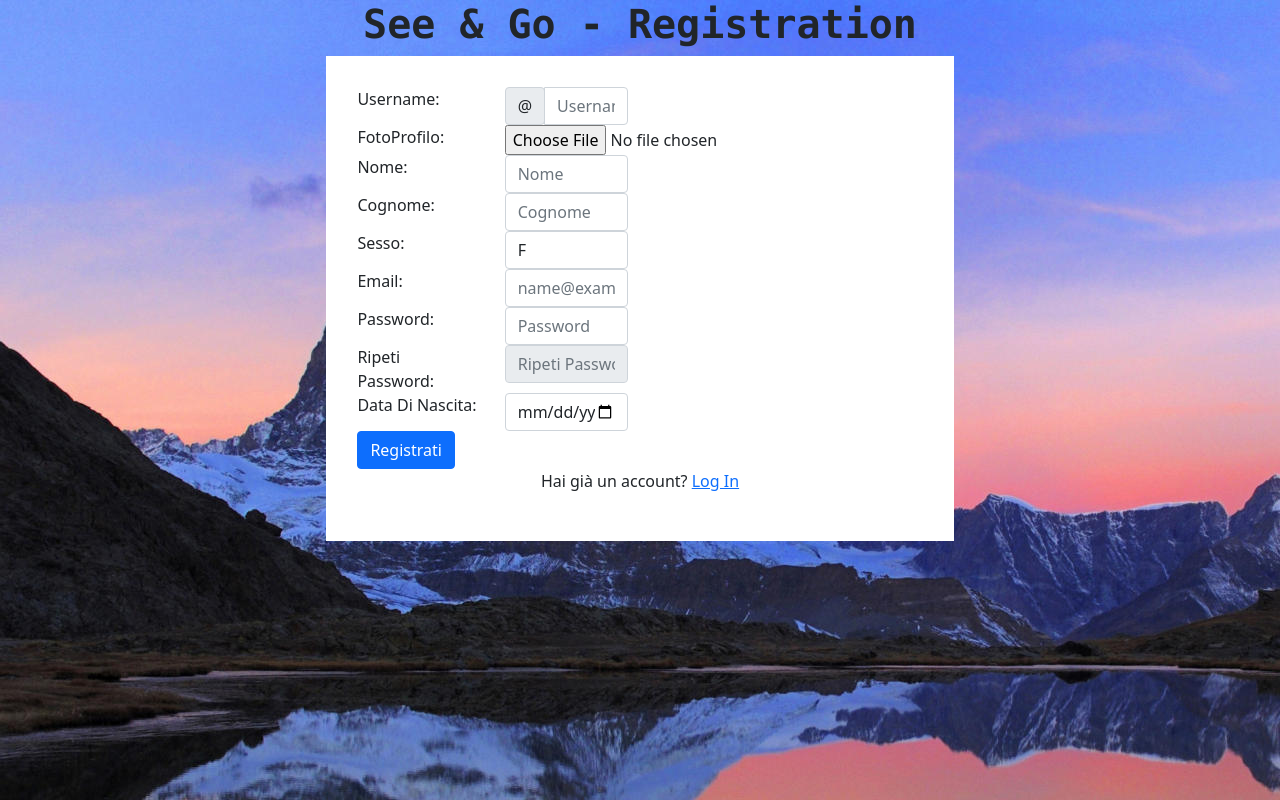
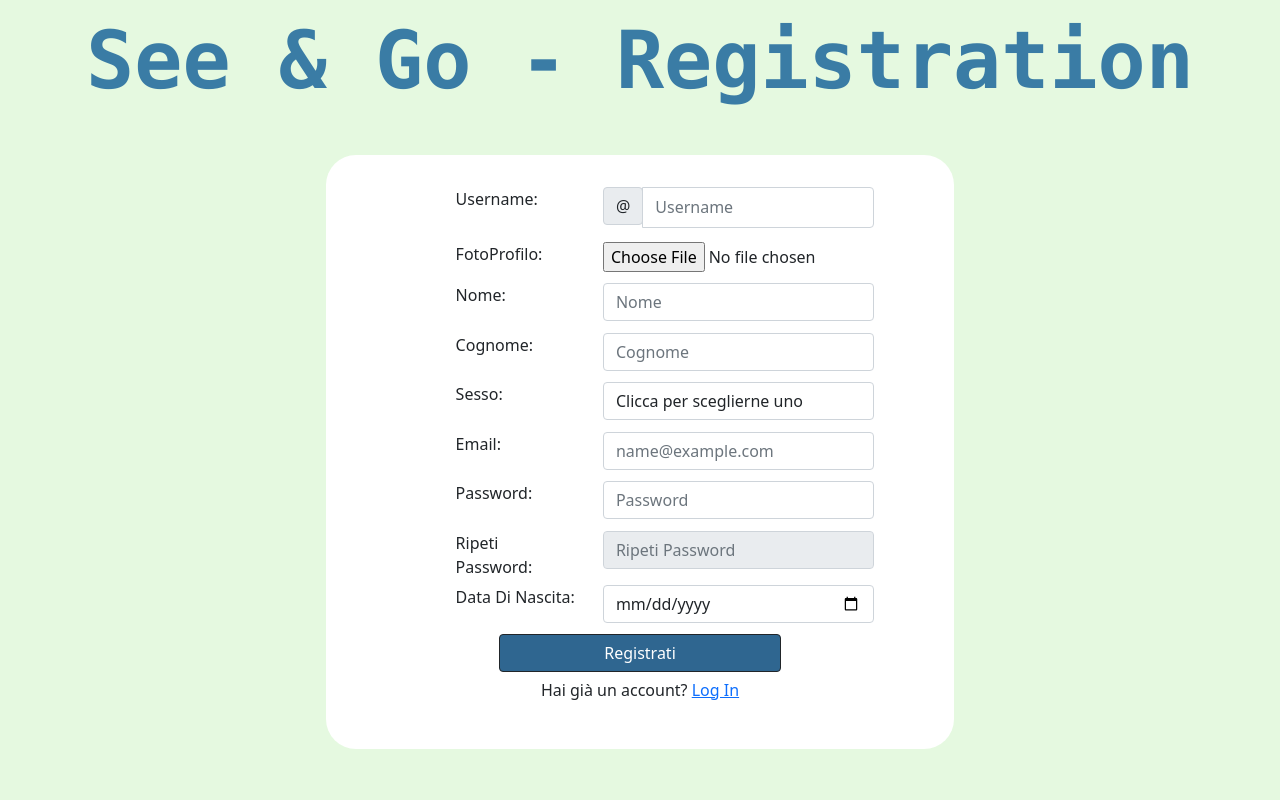
Before and after one commit to Alelover01/AeA, a PHP site: page /sito/registration.html in a window 1280 px wide. Run offline with PHP 8.4, Linux system fonts and the light colour scheme.

Commit message:
Centered form and objects

```diff
--- a/css/registration_style.css
+++ b/css/registration_style.css
@@ -1,8 +1,24 @@
 form {
     background-color: white;
     padding: 5%;
+    border-radius: 30px;
 }
 
 body {
-    background-image: url("../images/prova2.jpg");
+    background-color: #E5F9E0;
 }
+.btn-dark {
+    margin-left: 25%;
+    background-color: #2F6690;
+}
+.btn-dark:hover{
+    background-color: #3A7CA5;
+}
+
+h1 {
+    padding: 1%;
+    color: #3A7CA5;
+}
+div{
+    padding: 0 0 1% 0;
+}
--- a/sito/registration.html
+++ b/sito/registration.html
@@ -18,7 +18,7 @@
             <div class="col-12">
                 <header>
                     <!-- Vedere lo stile da mettere al titolo-->
-                    <h1 class="font-monospace fw-bold text-center"> See & Go - Registration </h1>
+                    <h1 class="display-1 font-monospace fw-bold text-center"> See & Go - Registration </h1>
                 </header>
             </div>
 
@@ -32,8 +32,9 @@
 
                     <!-- Campo per Usename -->
                     <div class="form-group row">
+                        <div class="col-md-2"></div>
                         <label class="col-md-3" for="lbUsername">Username:</label>
-                        <div class="form-group col-md-3">
+                        <div class="form-group col-md-6">
                             <div class="input-group">
                                 <div class="input-group-prepend">
                                     <div class="input-group-text">@</div>
@@ -45,34 +46,39 @@
 
                     <!-- Campo per Foto Profilo-->
                     <div class="form-group row">
+                        <div class="col-md-2"></div>
                         <label class="col-md-3" for="lbFotoProfilo">FotoProfilo:</label>
-                        <div class="form-group col-md-3">
-                            <input type="file" class="form-control-file" id="btnFile" name="btnFile">
+                        <div class="form-group col-md-6">
+                            <input type="file" class="form-control-file" id="btnFile" name="btnFile" accept=".jpg,.png,.jpeg">
                         </div>
                     </div>
 
                     <!-- Campo per Nome-->
                     <div class="form-group row">
+                        <div class="col-md-2"></div>
                         <label class="col-md-3" for="lbNome">Nome:</label>
-                        <div class="form-group col-md-3">
+                        <div class="form-group col-md-6">
                             <input id="lbNome" name="txtNome" class="form-control" placeholder="Nome" type="text" required />
                         </div>
                     </div>
 
                     <!-- Campo per Cognome-->
                     <div class="form-group row">
+                        <div class="col-md-2"></div>
                         <label class="col-md-3" for="lbCognome">Cognome:</label>
-                        <div class="form-group col-md-3">
+                        <div class="form-group col-md-6">
                             <input id="lbCognome" name="txtCognome" class="form-control" placeholder="Cognome" type="text" required />
                         </div>
                     </div>
 
                     <!-- Campo per Sesso-->
-                    <!-- Mettere come default il campo vuoto??????-->
                     <div class="form-group row">
+                        <div class="col-md-2"></div>
                         <label class="col-md-3" for="lbSesso">Sesso:</label>
-                        <div class="form-group col-md-3">
+                        <div class="form-group col-md-6">
                             <select class="form-control" name="cbSesso" id="lbSesso" required>
+                                <!-- Fare il cotrollo che questo input sia sempre selezionato -->
+                                <option value="0" selected>Clicca per sceglierne uno</option>
                                 <option value="femmina">F</option>
                                 <option value="maschio">M</option>
                                 <option value="nonSpefificato">Preferisco non specificarlo</option>
@@ -83,24 +89,27 @@
 
                     <!-- Campo per Email-->
                     <div class="form-group row">
+                        <div class="col-md-2"></div>
                         <label class="col-md-3" for="lbEmail">Email:</label>
-                        <div class="form-group col-md-3">
+                        <div class="form-group col-md-6">
                             <input id="lbEmail" name="txtEmail" class="form-control" placeholder="name@example.com" type="text" required />
                         </div>
                     </div>
 
                     <!-- Campo per Password-->
                     <div class="form-group row">
+                        <div class="col-md-2"></div>
                         <label class="col-md-3" for="lbPassword">Password:</label>
-                        <div class="form-group col-md-3">
+                        <div class="form-group col-md-6">
                             <input id="lbPassword" name="txtPassword" class="form-control" placeholder="Password" type="password" required />
                         </div>
                     </div>
 
                     <!-- Campo per Ripeti Password-->
                     <div class="form-group row">
+                        <div class="col-md-2"></div>
                         <label class="col-md-3" for="lbRipetiPass">Ripeti Password:</label>
-                        <div class="form-group col-md-3">
+                        <div class="form-group col-md-6">
                             <!-- Disabilitata e poi da abilitare quando viene emmessa la password -->
                             <input id="lbRipetiPass" name="txtRipetiPass" class="form-control" placeholder="Ripeti Password" type="password" disabled />
                         </div>
@@ -108,15 +117,16 @@
 
                     <!-- Campo per Data Di Nascita-->
                     <div class="form-group row">
+                        <div class="col-md-2"></div>
                         <label class="col-md-3" for="lbDataNascita">Data Di Nascita:</label>
-                        <div class="form-group col-md-3">
+                        <div class="form-group col-md-6">
                             <input class="form-control" type="date" id="lbDataNascita" name="dtDataNascita" required />
                         </div>
                     </div>
 
                     <!-- Bottone che invia tutto -->
                     <div class="form-group">
-                        <input class="btn btn-primary btn-block" type="submit" value="Registrati" />
+                        <input class="btn btn-dark col-6" type="button" value="Registrati" />
                     </div>
 
                     <p class="text-center">Hai già un account? <a href="Login.html">Log In</a> </p>
@@ -126,7 +136,6 @@
 
         </div>
 
-
     </div>
 </body>
 </html>
```
Lines whose indentation alone changed are shown as unchanged.
